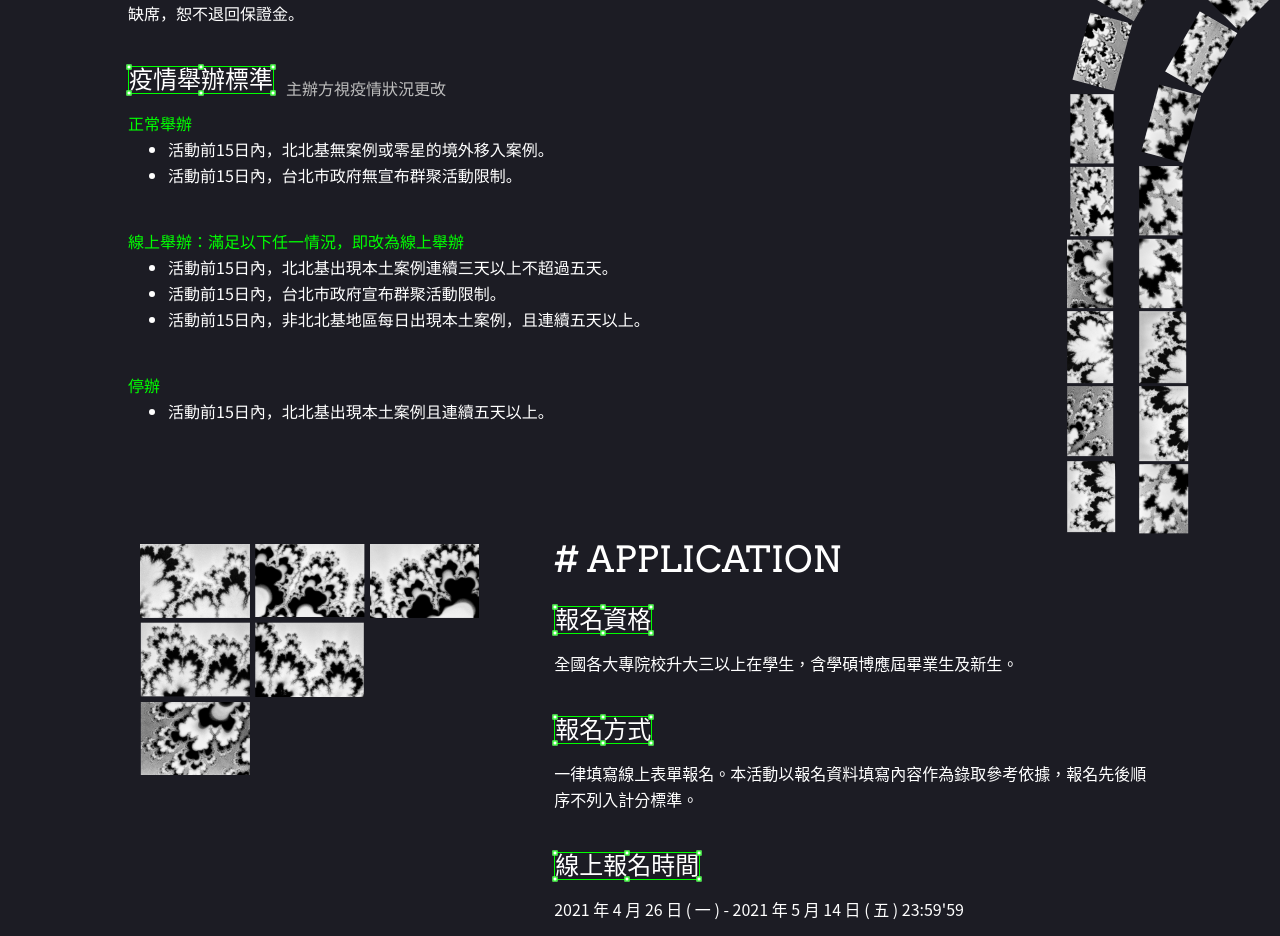
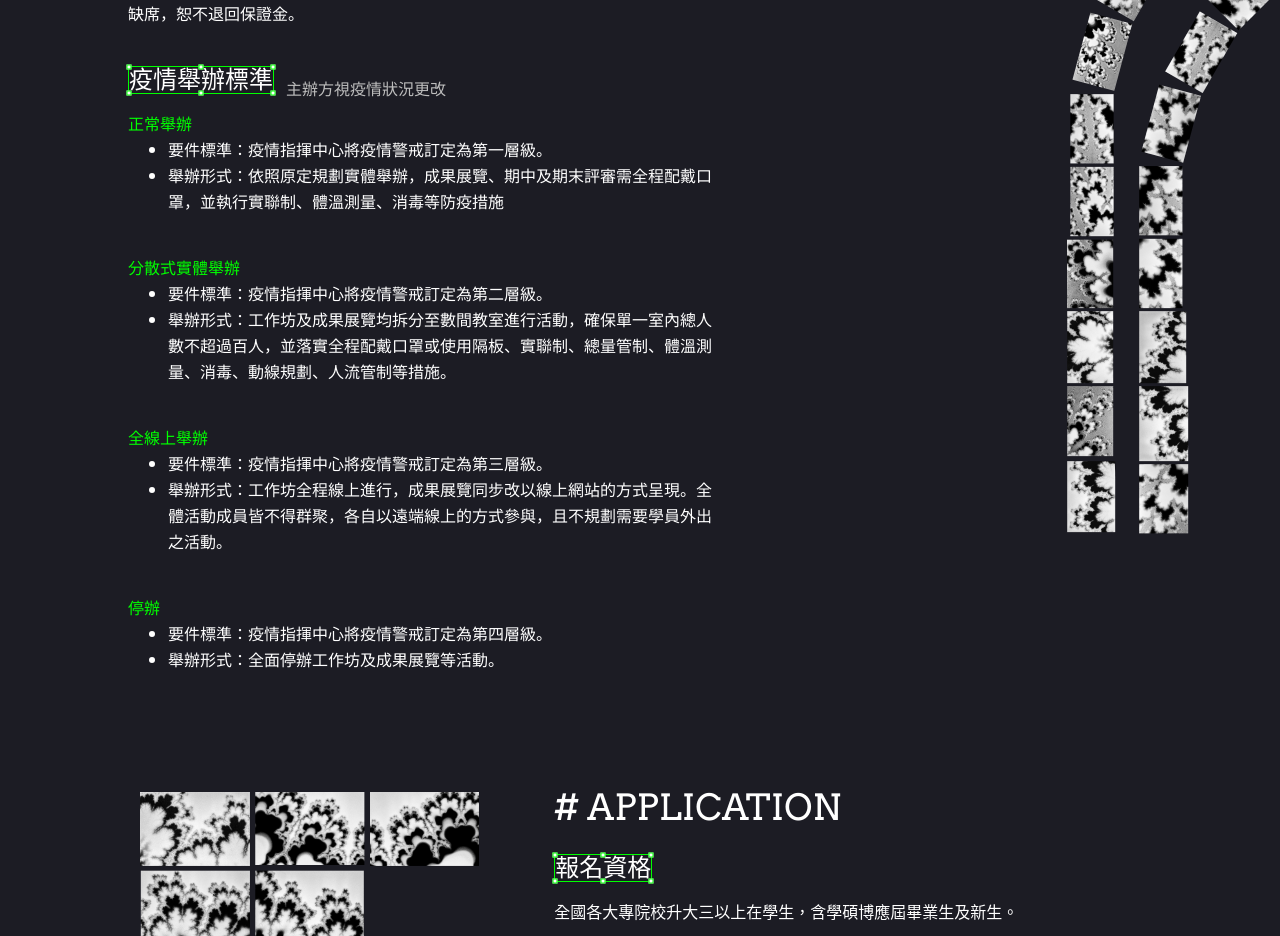
Before and after one commit to openchi-workshop/2021-official-site, a Vue app: page /registration in a window 1280 px wide. Shown: the part 1820-2756 px from the top of the page. Built offline with nearby package versions, Linux system fonts and the light colour scheme.

Commit message:
feat: update requirements of hosting workshop

```diff
--- a/src/views/Registration/Info.vue
+++ b/src/views/Registration/Info.vue
@@ -71,22 +71,32 @@
             </div>
             <div class="info__body--highlight">正常舉辦</div>
             <ul class="info__body--text">
-              <li>活動前15日內，北北基無案例或零星的境外移入案例。</li>
-              <li>活動前15日內，台北市政府無宣布群聚活動限制。</li>
+              <li>要件標準：疫情指揮中心將疫情警戒訂定為第一層級。</li>
+              <li>
+                舉辦形式：依照原定規劃實體舉辦，成果展覽、期中及期末評審需全程配戴口罩，並執行實聯制、體溫測量、消毒等防疫措施
+              </li>
             </ul>
             <div class="info__body--highlight">
-              線上舉辦：滿足以下任一情況，即改為線上舉辦
+              分散式實體舉辦
             </div>
             <ul class="info__body--text">
-              <li>活動前15日內，北北基出現本土案例連續三天以上不超過五天。</li>
-              <li>活動前15日內，台北市政府宣布群聚活動限制。</li>
+              <li>要件標準：疫情指揮中心將疫情警戒訂定為第二層級。</li>
               <li>
-                活動前15日內，非北北基地區每日出現本土案例，且連續五天以上。
+                舉辦形式：工作坊及成果展覽均拆分至數間教室進行活動，確保單一室內總人數不超過百人，並落實全程配戴口罩或使用隔板、實聯制、總量管制、體溫測量、消毒、動線規劃、人流管制等措施。
               </li>
             </ul>
+            <div class="info__body--highlight">全線上舉辦</div>
+            <ul class="info__body--text">
+              <li>要件標準：疫情指揮中心將疫情警戒訂定為第三層級。</li>
+              <li>
+                舉辦形式：工作坊全程線上進行，成果展覽同步改以線上網站的方式呈現。全體活動成員皆不得群聚，各自以遠端線上的方式參與，且不規劃需要學員外出之活動。
+              </li>
+            </ul>
+
             <div class="info__body--highlight">停辦</div>
             <ul class="info__body--text">
-              <li>活動前15日內，北北基出現本土案例且連續五天以上。</li>
+              <li>要件標準：疫情指揮中心將疫情警戒訂定為第四層級。</li>
+              <li>舉辦形式：全面停辦工作坊及成果展覽等活動。</li>
             </ul>
           </app-slide-in-animation>
         </div>
```
